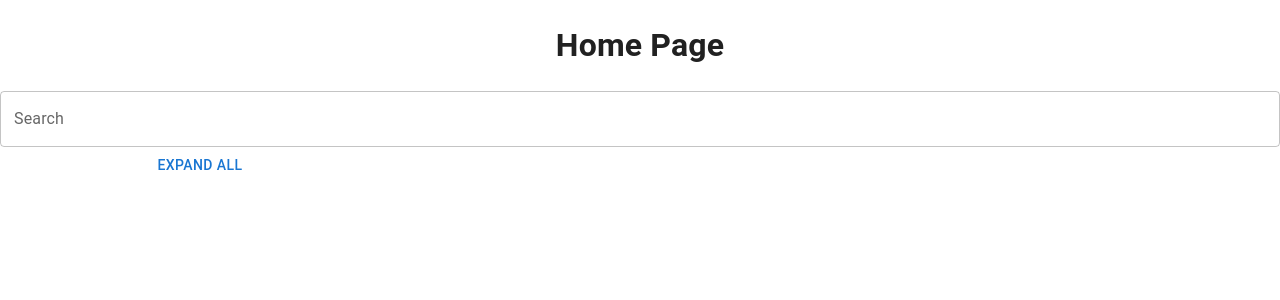
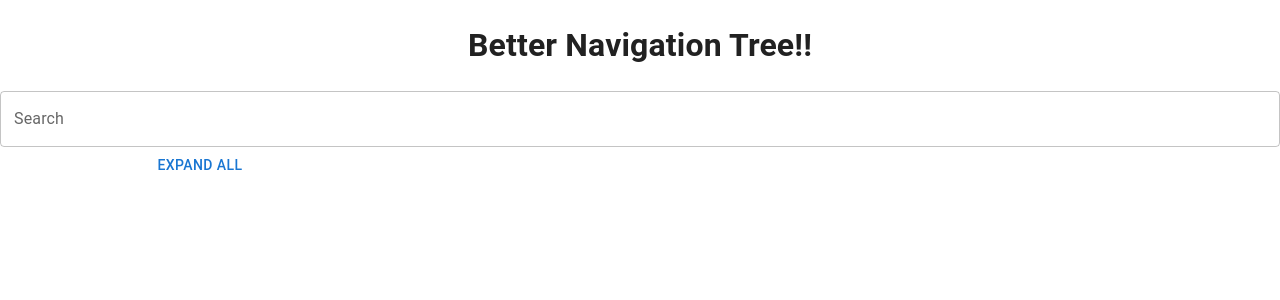
Before and after one commit to Yuan-Quan/nav-tree, a React (Create React App) app: page / in a window 1280 px wide. Shown: the top 300 px of the page. Built offline with nearby package versions, Linux system fonts and the light colour scheme; the HTML template or start-up script is replaced by a standard one.

Commit message:
remove debug code

```diff
--- a/src/components/TreeDisplay.tsx
+++ b/src/components/TreeDisplay.tsx
@@ -30,9 +30,6 @@ export default function TreeDisplay() {
   const handleExpandAllClick = () => { setExpanded((oldExpanded) =>
       oldExpanded.length === 0 ? getAllNodeKeys(displayTree) : [],
     );
-
-    const searchT = getNodeSearchTerm(treeDataRoot, '1.1.1');
-    console.log(searchT);
   };
 
   // if I use a <a/> tag, href normally, it will redirect the react app instead of the magicflu page
--- a/src/pages/Main.tsx
+++ b/src/pages/Main.tsx
@@ -4,7 +4,7 @@ import TreeDisplay from "../components/TreeDisplay"
 export const Main = () => {
     return (
         <div>
-            <h1>Home Page</h1>
+            <h1>Better Navigation Tree!!</h1>
             <SearchBar />
             <TreeDisplay />
         </div>
```
Also changed, not shown: src/components/searchTree.ts (+0 -8 lines).
